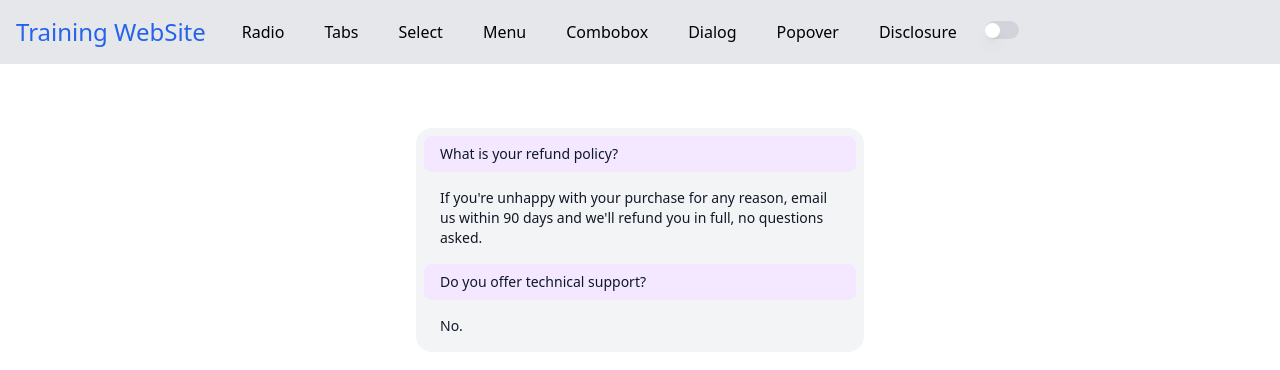
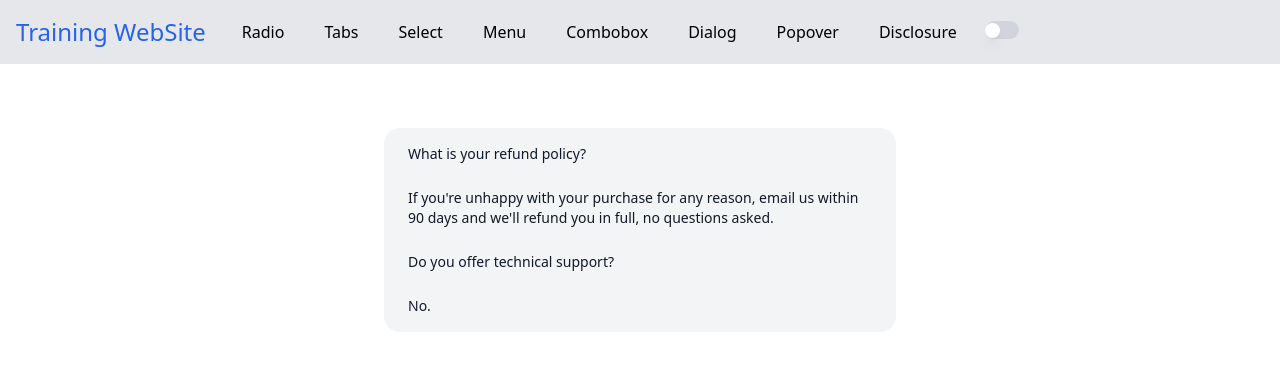
Before and after one commit to giliolizera/Training, a Vue app: page /disclosure in a window 1280 px wide. Shown: the top 370 px of the page. Built offline with nearby package versions, Linux system fonts and the light colour scheme; what maska would draw is missing.

Commit message:
feat: pallete collors change and disclosure bigger

```diff
--- a/src/components/Disclosure.vue
+++ b/src/components/Disclosure.vue
@@ -7,10 +7,10 @@
    </div>
   <div class="text-slate-800 bg-white rounded dark:bg-slate-800 dark:text-white">
     <div class="w-full px-4 pt-16">
-      <div class="mx-auto w-full max-w-md rounded-2xl bg-gray-100 p-2">
+      <div class="mx-auto w-full max-w-lg rounded-2xl bg-gray-100 p-2">
         <button
         @click="exibir = !exibir" type="button"
-        class="flex w-full justify-between rounded-lg bg-purple-100 px-4 py-2 text-left text-sm font-medium text-slate-900 hover:bg-purple-200 focus:outline-none">
+        class="flex w-full justify-between rounded-lg bg-gray-100 px-4 py-2 text-left text-sm font-medium text-slate-900 hover:bg-gray-200 focus:outline-none">
           What is your refund policy?
         </button>
         <transition
@@ -25,7 +25,7 @@
         </transition>
         <div class="mt-2">
           <button @click="exibir2 = !exibir2"
-            class="flex w-full justify-between rounded-lg bg-purple-100 px-4 py-2 text-left text-sm font-medium text-slate-900 hover:bg-purple-200 focus:outline-none">
+            class="flex w-full justify-between rounded-lg bg-gray-100 px-4 py-2 text-left text-sm font-medium text-slate-900 hover:bg-gray-200 focus:outline-none">
             Do you offer technical support?
           </button>
           <transition
```
